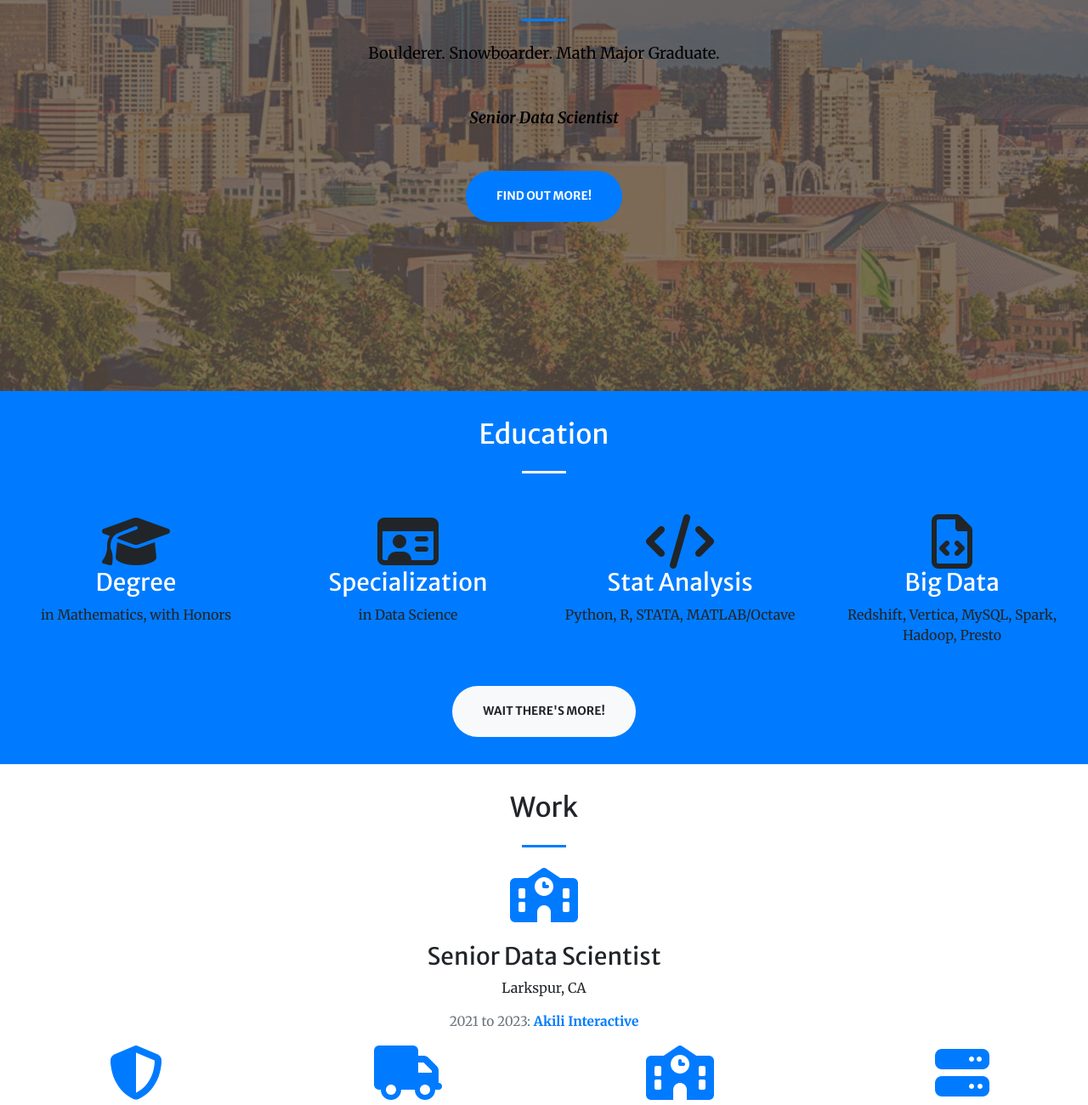
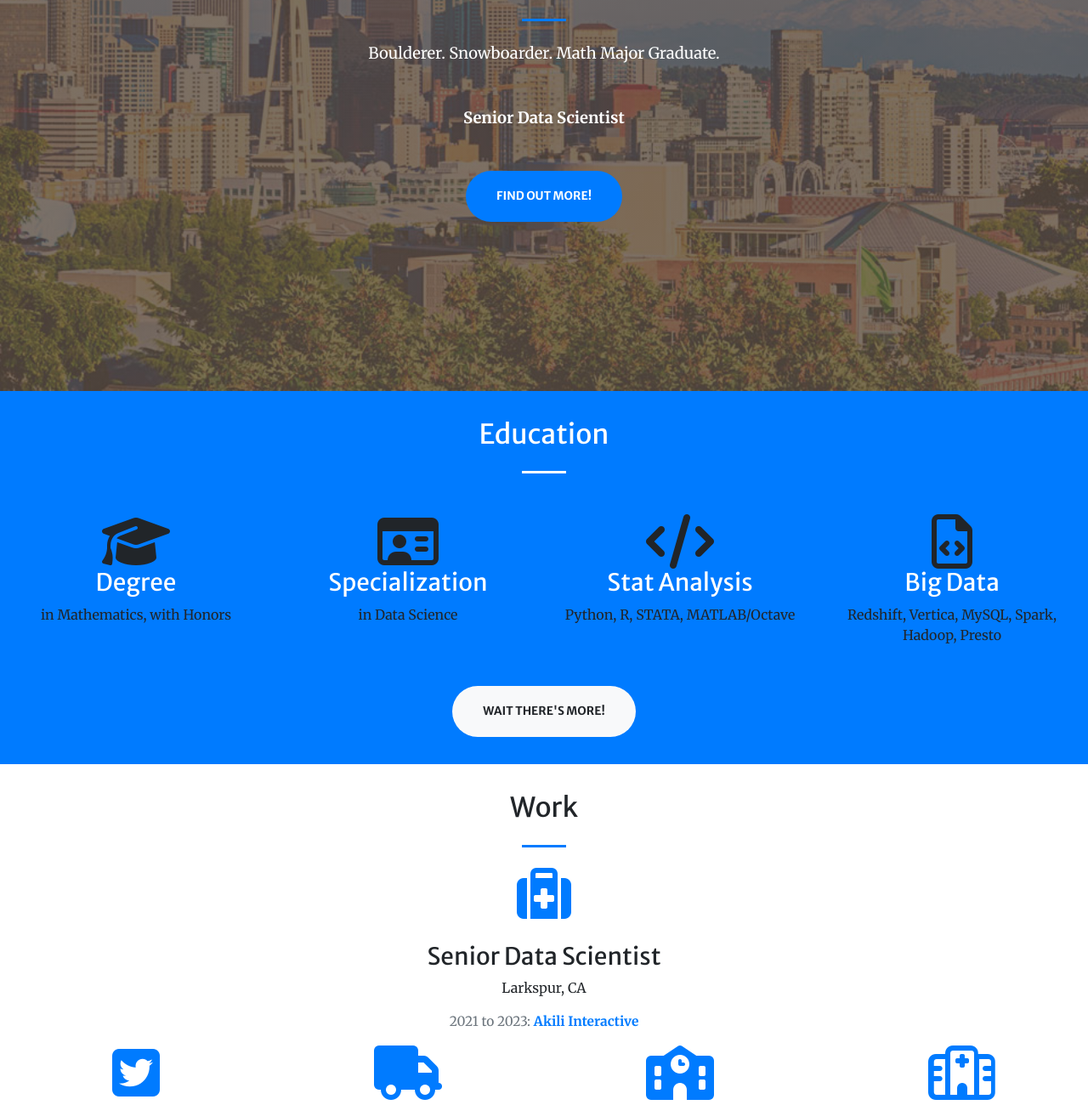
Before and after one commit to jbisconde/jbisconde.github.io, a plain HTML site: page index.html in a window 1280 px wide. Shown: the part 340-1640 px from the top of the page at 85% size. Drawn offline with nearby package versions, Linux system fonts and the light colour scheme; a script that the page names is missing.

Commit message:
Add new icons and change the color for the header

```diff
--- a/index.html
+++ b/index.html
@@ -97,14 +97,14 @@
     <div class="container my-auto">
       <div class="row">
         <div class="col-lg-10 mx-auto">
-          <h1 class="text-uppercase">
+          <h1 class="text-white text-uppercase">
             <strong>Jeff Bisconde</strong>
           </h1>
           <hr class="divider my-4" />
         </div>
         <div class="col-lg-8 mx-auto">
-          <p class="text-faded text-black mb-5">Boulderer. Snowboarder. Math Major Graduate.</p>
-          <p class="text-italic font-weight-bold mb-5">
+          <p class="text-white text-black mb-5">Boulderer. Snowboarder. Math Major Graduate.</p>
+          <p class="text-white font-weight-bold mb-5">
             Senior Data Scientist</a>
           </p>
           <a class="btn btn-primary btn-xl js-scroll-trigger" href="#about">Find Out More!</a>
@@ -165,7 +165,7 @@
           <hr class="divider my-4" />
         </div>
 				<div class="col-lg-12 col-sm-12 text-center">
-          <i class="fas fa-4x fa-school text-primary sr-icons"></i>
+          <i class="fas fa-4x fa-medkit text-primary sr-icons"></i>
           <h3 class="mt-4">Senior Data Scientist</h3>
           <p class="text-faded">Larkspur, CA</p>
           <p class="text-muted">2021 to 2023: <span class="RlRed">
@@ -173,7 +173,7 @@
           </p>
         </div>
 	      <div class="col-lg-3 col-sm-6 text-center">
-          <i class="fa fa-4x fa-shield-alt text-primary sr-icons"></i>
+          <i class="fa fa-4x fa-twitter-square text-primary sr-icons"></i>
           <h3 class="mt-4">Senior Data Scientist</h3>
           <p class="text-faded">San Francisco, CA</p>
           <p class="text-muted">2016 to 2019:
@@ -197,7 +197,7 @@
           </p>
         </div>
 				<div class="col-lg-3 col-sm-6 text-center">
-          <i class="fa fa-4x fa-server text-primary sr-icons ml-4"></i>
+          <i class="fa fa-4x fa-hospital-o text-primary sr-icons ml-4"></i>
           <h3 class="mt-4">Reporting Engineer</h3>
           <p class="text-faded">Verona, WI</p>
           <p class="text-muted mb-4">2013 to 2014:
```
